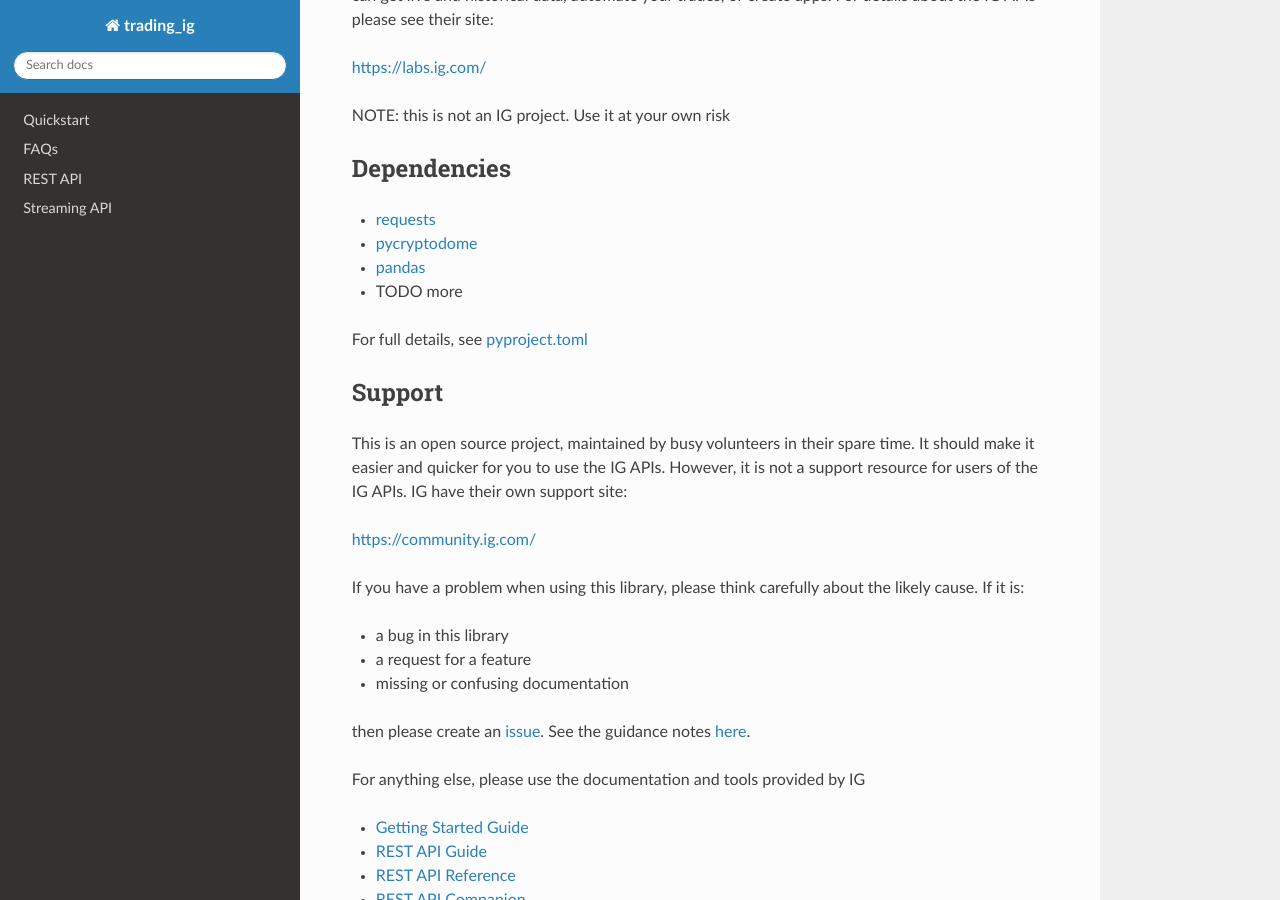
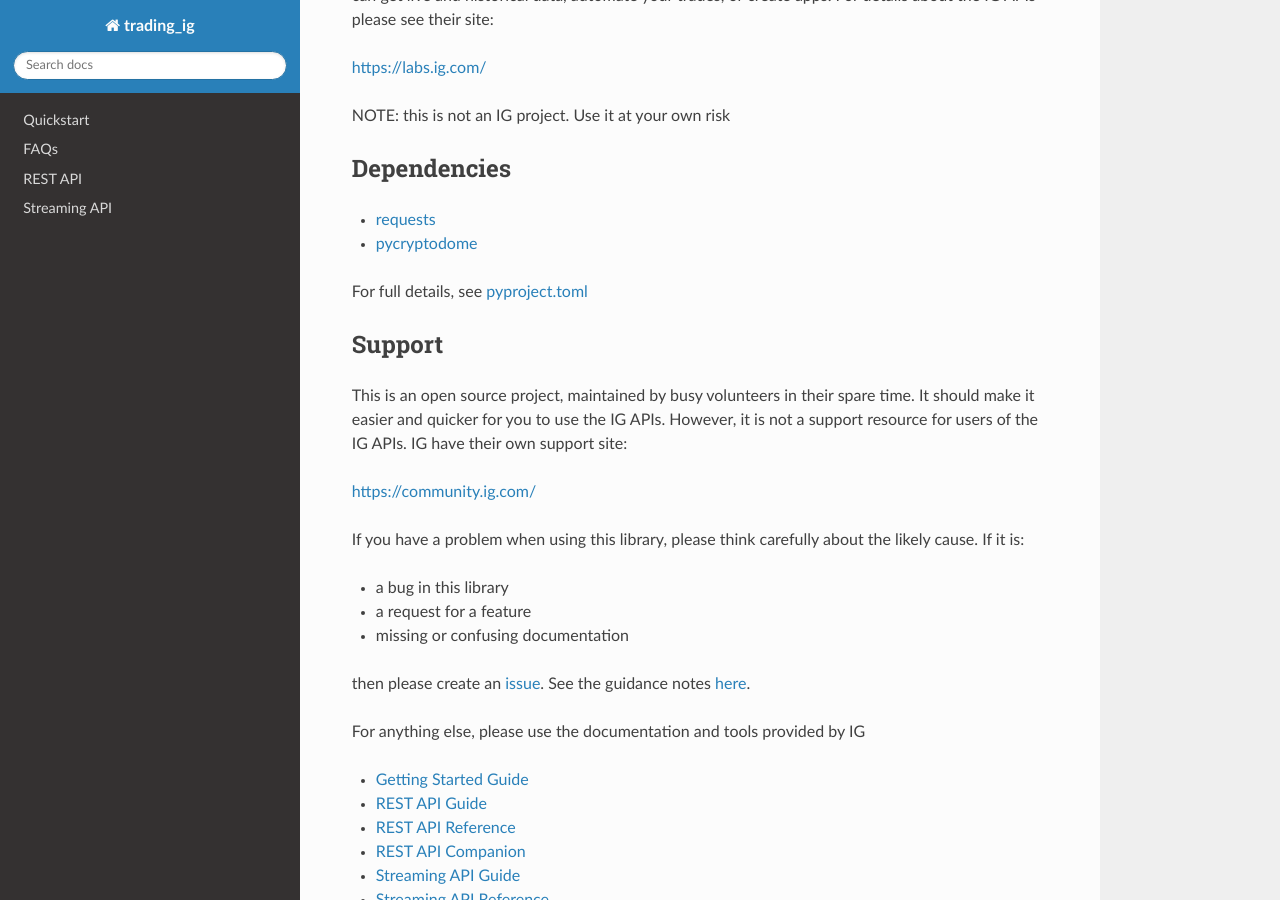
Before and after one commit to ig-python/trading-ig, a Sphinx documentation site: the page built from docs/source/index.rst, in a window 1280 px wide and 900 px high, scrolled down 400 px. Built offline with Sphinx 7.4.7 and the Read the Docs theme 2.0.0, drawn with Linux system fonts in a browser that asks for light colours.

Commit message:
dependencies updated

```diff
--- a/docs/source/index.rst
+++ b/docs/source/index.rst
@@ -23,8 +23,6 @@ Dependencies
 
 * `requests <https://pypi.org/project/requests/>`_
 * `pycryptodome <https://pypi.org/project/pycryptodome/>`_
-* `pandas <https://pypi.org/project/pandas>`_
-* TODO more
 
 For full details, see `pyproject.toml <https://github.com/ig-python/ig-markets-api-python-library/blob/master/pyproject.toml>`_
 
```
